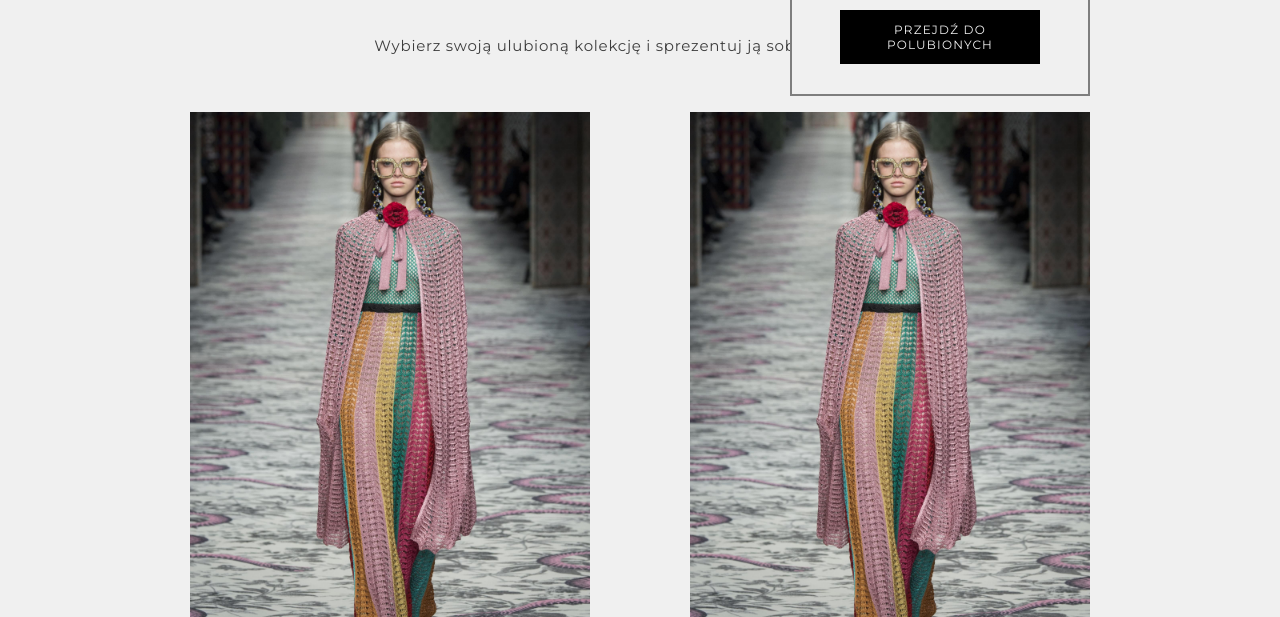
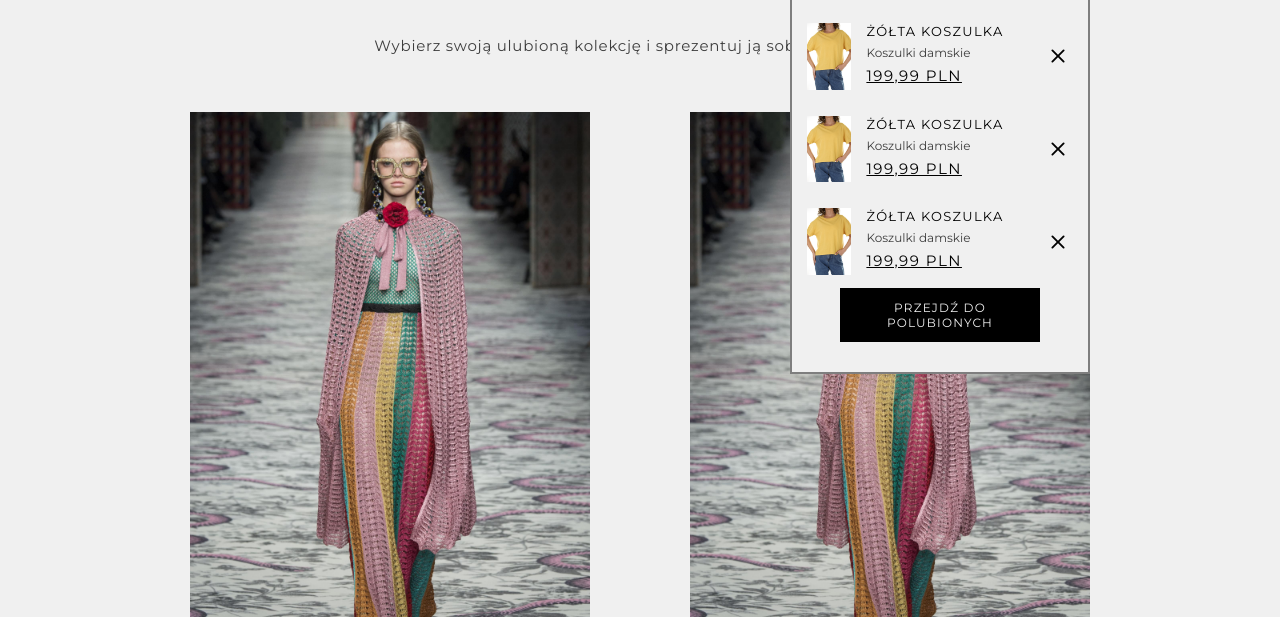
Before and after one commit to ob3x/krzychu, a website: page index.html in a window 1280 px wide. Both pictures are taken after a click on the element 1065 px from the left and 33 px from the top of the page. Shown: the part 183-800 px from the top of the page. Drawn offline with nearby package versions, Linux system fonts and the light colour scheme.

Commit message:
first-update

```diff
--- a/index.html
+++ b/index.html
@@ -21,6 +21,33 @@
             <div class="nav-box__item nav-box__item-heart"></div>
             <div class="nav-heart popup-active popup">
                 <h3 class="nav-loggin__title">polubione</h3>
+                <div class="nav-heart__box">
+                    <img src="dist/img/items1.jpg" alt="koszulka" class="nav-heart__box-item">
+                    <a href="#" class="nav-heart__box-text">
+                        <h3 class="nav-heart__box-text--title">żółta koszulka</h3>
+                        <p class="nav-heart__box-text--item">Koszulki damskie</p>
+                        <p class="nav-heart__box-text--price">199,99 PLN</p>
+                    </a>
+                    <div class="nav-heart__box-img"></div>
+                </div>
+                <div class="nav-heart__box">
+                    <img src="dist/img/items1.jpg" alt="koszulka" class="nav-heart__box-item">
+                    <a href="#" class="nav-heart__box-text">
+                        <h3 class="nav-heart__box-text--title">żółta koszulka</h3>
+                        <p class="nav-heart__box-text--item">Koszulki damskie</p>
+                        <p class="nav-heart__box-text--price">199,99 PLN</p>
+                    </a>
+                    <div class="nav-heart__box-img"></div>
+                </div>
+                <div class="nav-heart__box">
+                    <img src="dist/img/items1.jpg" alt="koszulka" class="nav-heart__box-item">
+                    <a href="#" class="nav-heart__box-text">
+                        <h3 class="nav-heart__box-text--title">żółta koszulka</h3>
+                        <p class="nav-heart__box-text--item">Koszulki damskie</p>
+                        <p class="nav-heart__box-text--price">199,99 PLN</p>
+                    </a>
+                    <div class="nav-heart__box-img"></div>
+                </div>
                 <div class="nav-heart__box">
                     <img src="dist/img/items1.jpg" alt="koszulka" class="nav-heart__box-item">
                     <a href="#" class="nav-heart__box-text">
```
Also changed, not shown: dist/js/main.min.js. Lines whose indentation alone changed are shown as unchanged.
